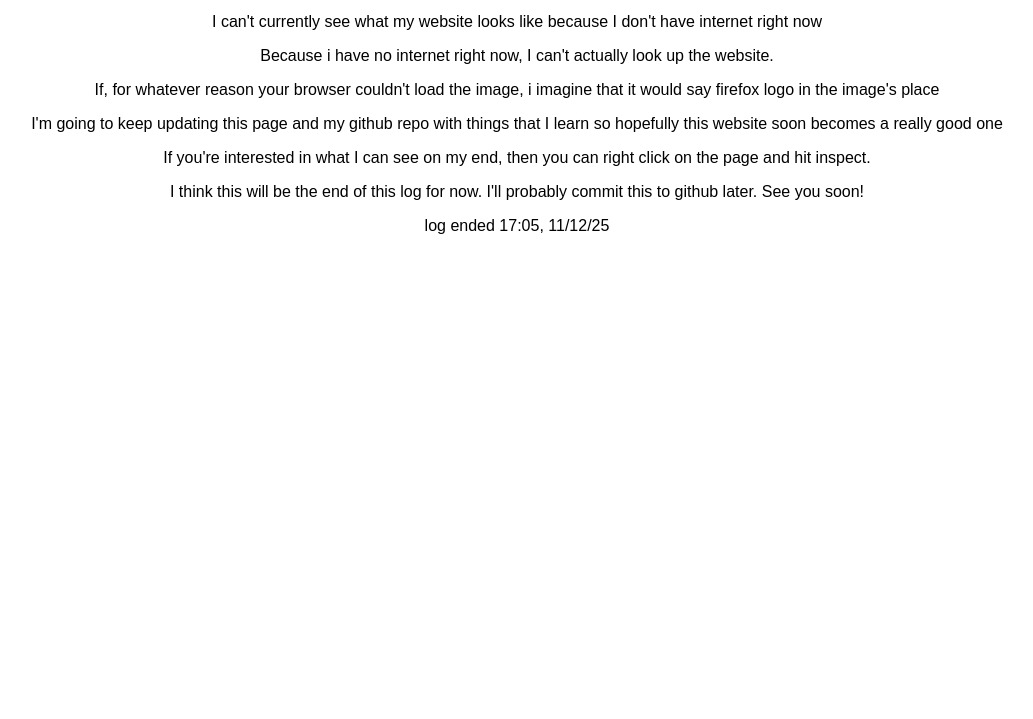
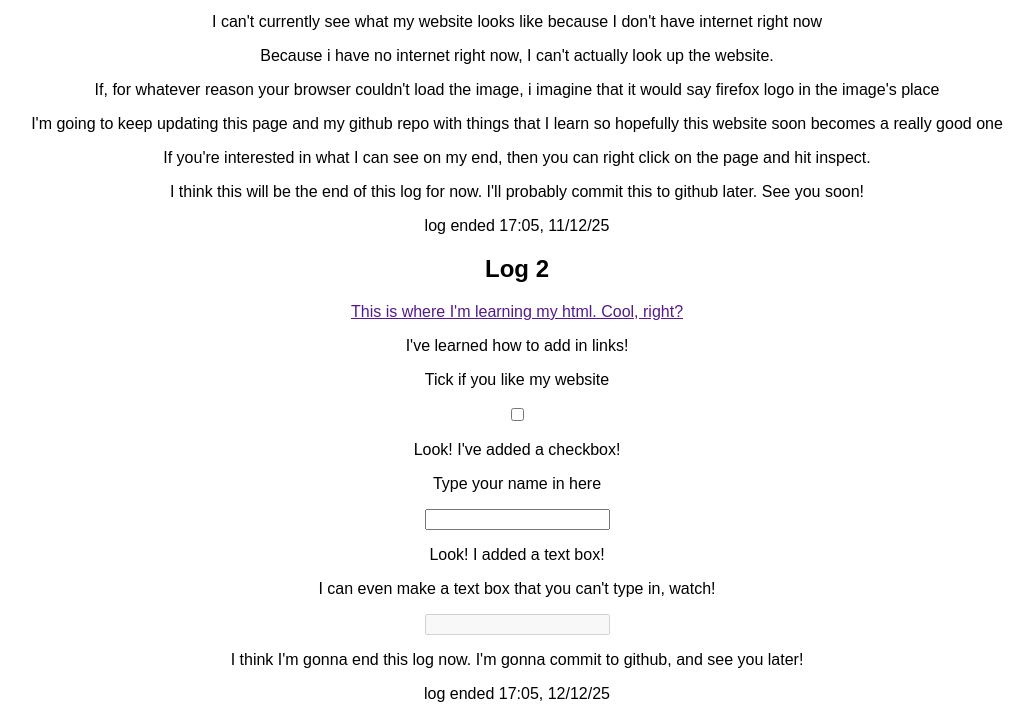
Before and after one commit to daschdrioooo/second-website, a plain HTML site: page index.html in a window 1280 px wide. Shown: the part 217-936 px from the top of the page, without its empty margins (123-1156 px from the left). Before the commit the page ends 800 px from the top, so only its background shows below. Drawn offline with Linux system fonts and the light colour scheme.

Commit message:
second log

```diff
--- a/index.html
+++ b/index.html
@@ -15,5 +15,16 @@
         <p>If you're interested in what I can see on my end, then you can right click on the page and hit inspect.</p>
         <p>I think this will be the end of this log for now. I'll probably commit this to github later. See you soon!</p>
         <p>log ended 17:05, 11/12/25</p>
+        <h2>Log 2</h2>
+        <p><a href=""https://www.freecodecamp.org" target="_blank">This is where I'm learning my html. Cool, right?</a></p>
+        <p>I've learned how to add in links!</p>
+        <p>Tick if you like my website</p><input type="checkbox">
+        <p>Look! I've added a checkbox!</p>
+        <p>Type your name in here</p><input type="text">
+        <p>Look! I added a text box!</p>
+        <p>I can even make a text box that you can't type in, watch!</p>
+        <input type="text" disabled>
+        <p>I think I'm gonna end this log now. I'm gonna commit to github, and see you later!</p>
+        <p>log ended 17:05, 12/12/25</p>
     </body>
 </html>
```
